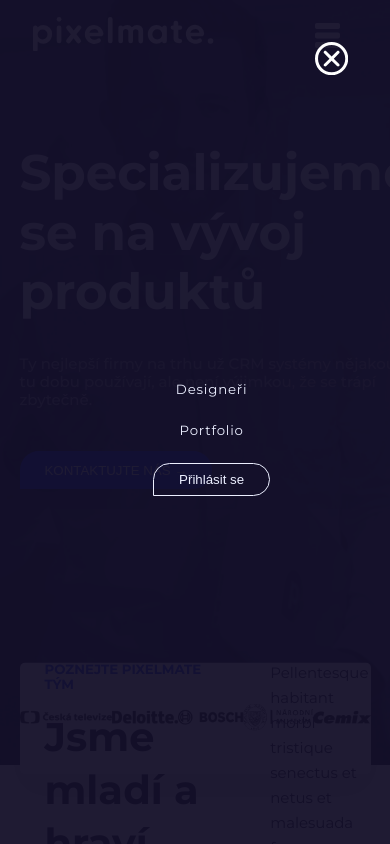
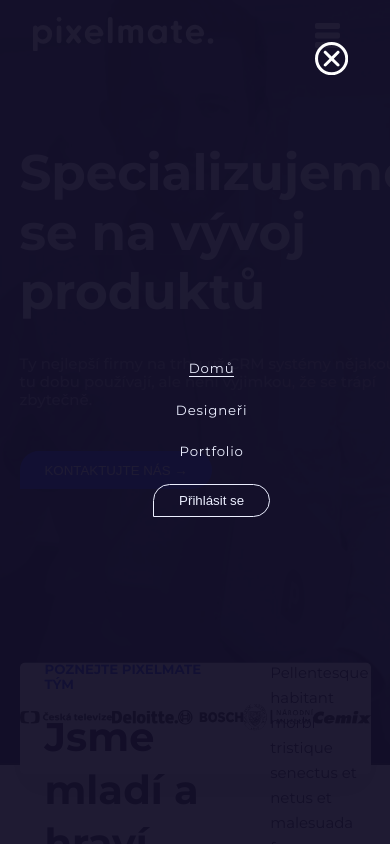
Before and after one commit to HuldaCZ/pixelmate-task, a Next.js app: page / in a window 390 px wide. Both pictures are taken after a click on the icon 327 px from the left and 35 px from the top of the page. Shown: the top 844 px of the page. Built offline with nearby package versions, Linux system fonts and the light colour scheme.

Commit message:
Designers + designer OK for mobile

```diff
--- a/components/NavBar/NavBar.module.scss
+++ b/components/NavBar/NavBar.module.scss
@@ -1,4 +1,5 @@
 @import "../../styles/variables";
+@import "../../styles/animations";
 
 .nav {
   position: fixed;
@@ -15,7 +16,11 @@
 .navbar {
   position: fixed;
   position: -webkit-sticky;
+  z-index: 100;
   padding: 2rem 0;
+  left: 0;
+  right: 0;
+  top: 0;
   z-index: 10;
   width: 100%;
   font-size: 1.6rem;
@@ -103,8 +108,12 @@
 }
 
 .navbar__burger {
-  box-sizing: border-box;
   &_container {
+    position: fixed;
+    box-sizing: border-box;
+    left: 0;
+    right: 0;
+    top: 0;
     width: 100%;
     height: 100%;
     display: flex;
@@ -113,6 +122,8 @@
     cursor: pointer;
     height: 100vh;
     font-size: 2rem;
+    z-index: 1000;
+    animation: fadeIn 0.5s;
   }
 
   &_menu {
--- a/components/NavBar/NavBar.tsx
+++ b/components/NavBar/NavBar.tsx
@@ -1,4 +1,4 @@
-import React, { useEffect } from "react";
+import React, { useEffect, useState } from "react";
 import { useRouter } from "next/router";
 
 import PixelmateLogoLight from "../../public/img/Pixelmate_logo_claim_white.svg";
@@ -17,11 +17,11 @@ import { NavbarPropsI } from "../../Types";
 const NavBar: React.FC<NavbarPropsI> = (props: NavbarPropsI) => {
   const router = useRouter();
   const { dark } = props;
-  const [isScrolled, setIsScrolled] = React.useState(false);
-  const [activePath, setActivePath] = React.useState("");
-  const [isModalOpen, setIsModalOpen] = React.useState(false);
-  const [isBurgerActive, setIsBurgerActive] = React.useState(false);
-  const [width, setWidth] = React.useState(0);
+  const [isScrolled, setIsScrolled] = useState(false);
+  const [activePath, setActivePath] = useState("");
+  const [isModalOpen, setIsModalOpen] = useState(false);
+  const [isBurgerActive, setIsBurgerActive] = useState(false);
+  const [width, setWidth] = useState(0);
 
   const handleScroll = () => {
     if (window.scrollY > 0) {
@@ -48,7 +48,7 @@ const NavBar: React.FC<NavbarPropsI> = (props: NavbarPropsI) => {
   };
 
   return (
-    <div className={styles.nav}>
+    <div>
       {isModalOpen && <Modal onClose={() => setIsModalOpen(false)} />}
       <nav className={isScrolled ? styles.navbar_scrolled : styles.navbar}>
         <div className={styles.navbar__container}>
@@ -96,7 +96,7 @@ const NavBar: React.FC<NavbarPropsI> = (props: NavbarPropsI) => {
               </ul>
             ) : (
               <div className={styles.navbar__burger_icon}>
-                <IconMenu onClick={() => setIsBurgerActive(true)} fill={dark ? "black" : "white"} />
+                <IconMenu onClick={() => setIsBurgerActive(true)} fill={dark && !isScrolled ? "black" : "white"} />
               </div>
             )}
           </div>
@@ -108,9 +108,21 @@ const NavBar: React.FC<NavbarPropsI> = (props: NavbarPropsI) => {
             <IconCancel onClick={() => setIsBurgerActive(false)} />
           </div>
           <ul className={styles.navbar__burger_menu}>
+          <li className={`${styles.navbar__menu_item} ${styles.navbar__burger_menu_item}`}>
+              <Link href="/">
+                <p
+                  onClick={() => setIsBurgerActive(false)}
+                  className={`${styles.navbar__menu_item_link_light}
+                  ${activeLink("/")} `}
+                >
+                  Domů
+                </p>
+              </Link>
+            </li>
             <li className={`${styles.navbar__menu_item} ${styles.navbar__burger_menu_item}`}>
               <Link href="/designers">
                 <p
+                  onClick={() => setIsBurgerActive(false)}
                   className={`${styles.navbar__menu_item_link_light}
                   ${activeLink("/designers")} `}
                 >
@@ -119,13 +131,20 @@ const NavBar: React.FC<NavbarPropsI> = (props: NavbarPropsI) => {
               </Link>
             </li>
             <li className={`${styles.navbar__menu_item} ${styles.navbar__burger_menu_item}`}>
-              <a href="#" className={styles.navbar__menu_item_link_light}>
+              <a
+                href="#"
+                className={styles.navbar__menu_item_link_light}
+                onClick={() => setIsBurgerActive(false)}
+              >
                 Portfolio
               </a>
             </li>
             <li className={`${styles.navbar__menu_item} ${styles.navbar__burger_menu_item}`}>
               <Button
-                onClick={() => setIsModalOpen(true)}
+                onClick={() => {
+                  setIsModalOpen(true);
+                  setIsBurgerActive(false);
+                }}
                 design={"outline-light"}
                 text="Přihlásit se"
               />
--- a/pages/designers.tsx
+++ b/pages/designers.tsx
@@ -54,8 +54,6 @@ const DesignersPage: NextPage = ({ users }: InferGetStaticPropsType<typeof getSt
 
 export const getStaticProps: GetStaticProps = async (context) => {
   const users = await getUsers();
-
-  console.log(users);
   return {
     props: {
       users,
--- a/styles/Designers.module.scss
+++ b/styles/Designers.module.scss
@@ -33,7 +33,7 @@
     padding: 2rem;
   }
 
-  @media (max-width: 1100px) {
+  @media (max-width: 1200px) {
     &__main {
       max-width: 100%;
       width: 100%;
@@ -49,7 +49,7 @@
     }
   }
 
-  @media (max-width: 500px) {
+  @media (max-width: 768px) {
     &__main {
       max-width: 100%;
       width: 100%;
--- a/styles/_animations.scss
+++ b/styles/_animations.scss
@@ -84,3 +84,14 @@
     transform: translate(-50%, -50%);
   }
 }
+
+
+@keyframes fadeIn{
+  0% {
+    opacity: 0;
+  }
+
+  100% {
+    opacity: 1;
+  }
+}
```
Also changed, not shown: components/DesignersPage/SearchFiled/SearchField.module.scss (+11 -0 lines), styles/DesignerPage.module.scss (+29 -4 lines).
